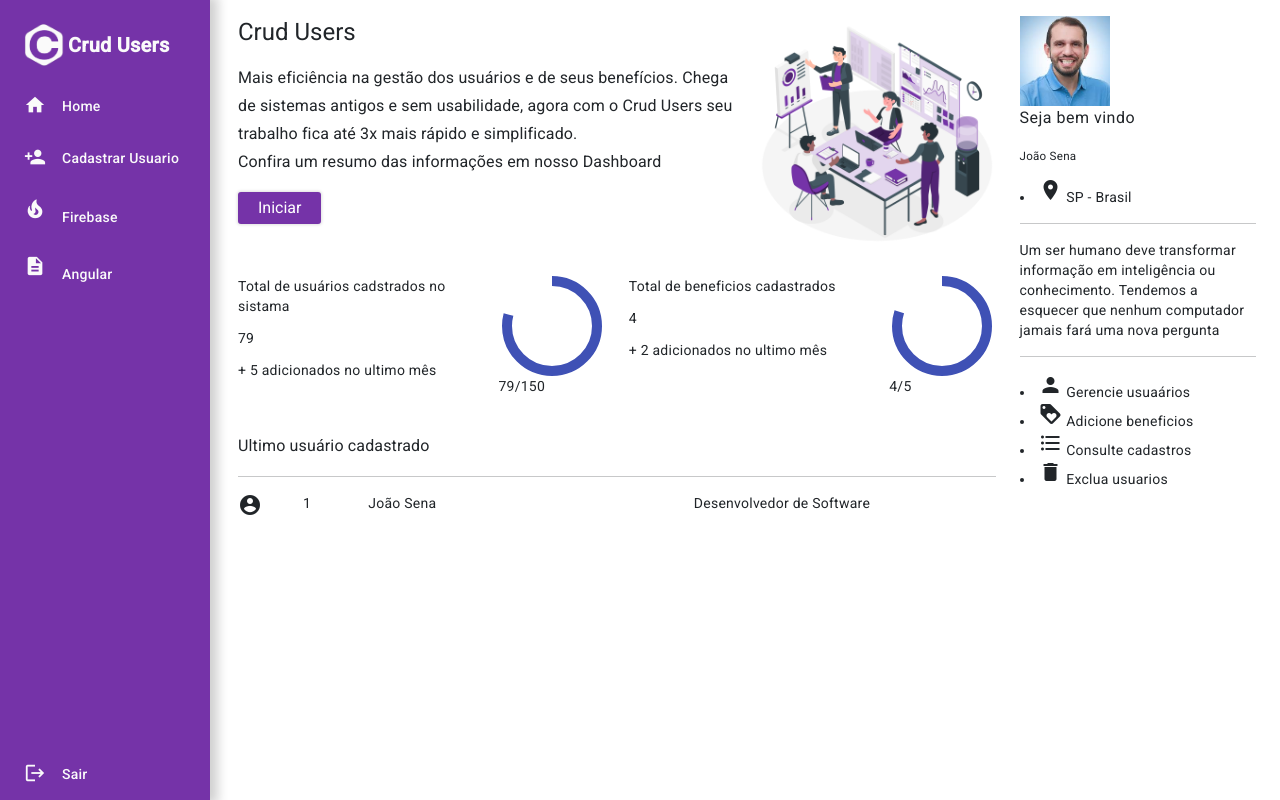
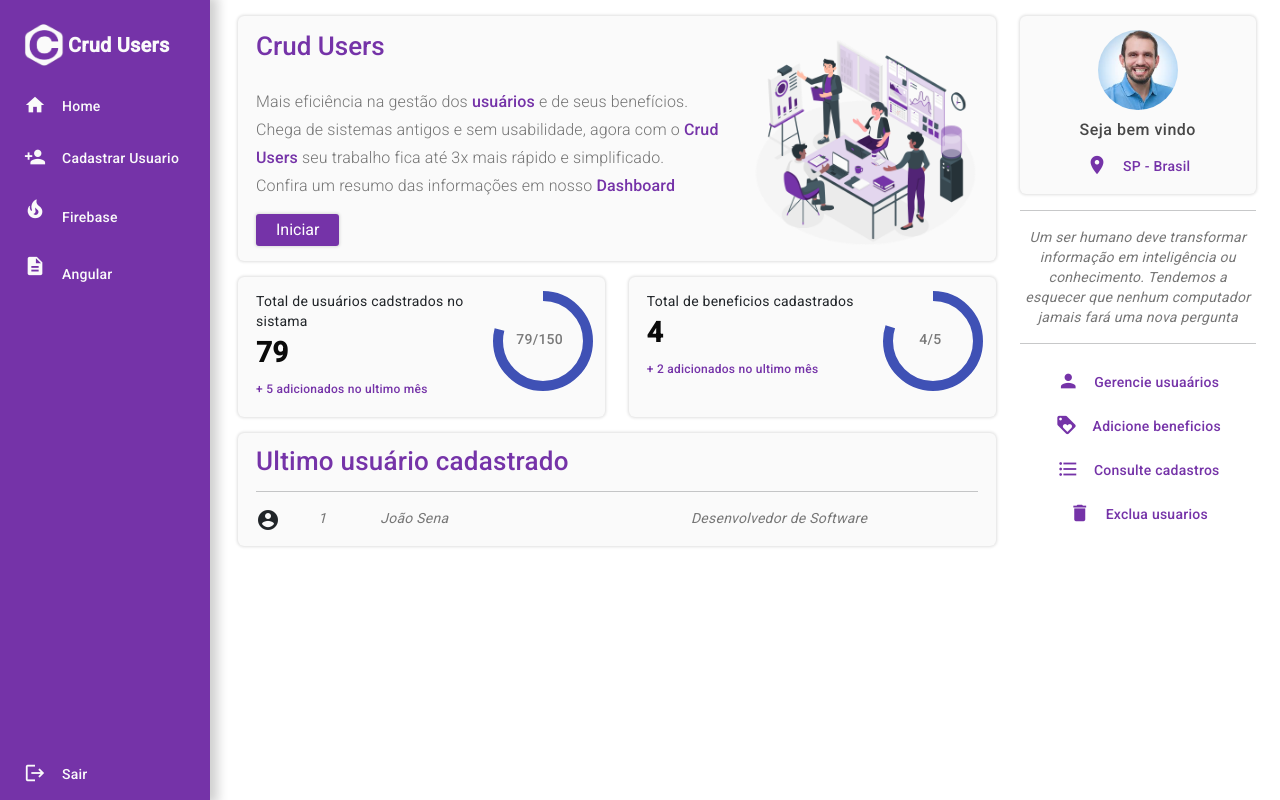
Before and after one commit to marcosalexandria/curso-angular-17-firebase, an Angular app in the folder crud-usuarios/: page /home in a window 1280 px wide. Built offline with nearby package versions, Linux system fonts and the light colour scheme.

Commit message:
feat: termina a estrutura e estilo da ágina home
Aula: 23. Pt.3 - Estrutura da tela Home CSS + Typescript

```diff
--- a/crud-usuarios/src/app/pages/home/home.component.html
+++ b/crud-usuarios/src/app/pages/home/home.component.html
@@ -1,18 +1,20 @@
-<app-menu></app-menu>
 
-<div class="container-fluid pt-3 ">
+<div class="teste">
+  <app-menu></app-menu>
+<div class="container-fluid pt-3">
+
   <div class="row">
     <!-- Lado esquerdo da tela-->
-    <div class="col-12 col-lg-9">
+    <div class="col-12 col-lg-9 container-fluid">
 
       <div class="card-info">
         <div class="row">
           <div class="col-12 col-md-8">
             <h1 class="titulo"> Crud Users </h1>
 
-            <h3 class="subtitulo">Mais eficiência na gestão dos usuários e de seus benefícios. Chega de sistemas antigos
-              e sem usabilidade, agora com o Crud Users seu trabalho fica até 3x mais rápido e simplificado.<br />
-              Confira um resumo das informações em nosso Dashboard</h3>
+            <h3 class="subtitulo">Mais eficiência na gestão dos <span>usuários</span> e de seus benefícios. Chega de sistemas antigos
+              e sem usabilidade, agora com o <span>Crud Users</span>  seu trabalho fica até 3x mais rápido e simplificado.<br />
+              Confira um resumo das informações em nosso <span>Dashboard</span></h3>
 
             <app-button textoBotao="Iniciar" routerLink="/usuarios"></app-button>
 
@@ -25,7 +27,7 @@
         </div>
       </div>
 
-      <div class="row mt-4">
+      <div class="row mt-3">
 
         <!--Card spinner Esquerda-->
         <div class="col-6">
@@ -70,7 +72,7 @@
         </div>
 
         <!--Card uruário cadastrado-->
-        <div class="col-12 mt-4">
+        <div class="col-12 mt-3">
           <div class="card-info">
             <h3 class="titulo">Ultimo usuário cadastrado</h3>
             <hr class="hr">
@@ -95,13 +97,13 @@
     </div>
 
     <!-- Lado direito da tela-->
-    <div class="col-12 col-lg-3">
+    <div class="col-12 col-lg-3 container-perfil">
 
       <!-- Perfil-->
       <div class="card-info">
-        <img src="assets/perfil.jpg" class="img-perfil" width="90px">
+        <img src="assets/perfil.jpg" class="img-perfil">
         <h4>Seja bem vindo</h4>
-        <h5>João Sena</h5>
+        <h5> {{userName}} </h5>
         <li><mat-icon>location_on</mat-icon> SP - Brasil</li>
       </div>
 
@@ -119,3 +121,5 @@
 
   </div>
 </div>
+
+</div>
--- a/crud-usuarios/src/app/pages/home/home.component.scss
+++ b/crud-usuarios/src/app/pages/home/home.component.scss
@@ -0,0 +1,106 @@
+.card-info{
+  background: #fafafa;
+  padding: 14px 18px 6px 18px;
+  border-radius: 6px;
+  box-shadow: 0px 0px 3px 1px #0a0a0a20;
+}
+
+.titulo{
+  font-size: 26px;
+  font-weight: 500;
+  padding: 0;
+  margin: 0 !important;
+  color: var(--primary-color);
+}
+
+.subtitulo{
+  font-size: 16px;
+  font-weight: 300;
+  margin: 0;
+  padding: 26px 0px 14px 0px;
+  color: var(--gray-color);
+  span{ color: var(--primary-color); font-weight: 500;}
+}
+
+/*Card spinner*/
+.text-card{
+  font-size: 16px;
+  font-weight: 500;
+  color: #888;
+  margin-bottom: 18px;
+}
+
+.numero-card{
+  font-size: 28px;
+  font-weight: bold;
+  color: #0a0a0a;
+  margin-bottom: 16px;
+}
+
+.destaque-card{
+  font-size: 12px;
+  font-weight: 500;
+  color: var(--primary-color);
+  margin-bottom: 0;
+}
+
+.info-spinner{
+  font-size: 14px;
+  font-weight: 500;
+  color: #797979;
+  text-align: center;
+  position: relative;
+  top: -62px;
+  margin: 0 auto;
+}
+
+//lado direito, perfil
+li{
+  font-size: 14px;
+  font-weight: 500;
+  color: #868686;
+  padding: 10px 0px;
+  margin: 0;
+  display: flex;
+  align-items: center;
+  border-bottom: 1px solid #dbdbdb;
+  mat-icon{
+    margin-right: 14px;
+    font-size: 22px;
+  }
+}
+
+.img-perfil{
+  border-radius: 50%;
+  width: 40%;
+}
+
+.container-perfil{
+  text-align: center;
+
+  h4{
+    font-size: 16px;
+    color: #474747;
+    font-weight: 500;
+    margin: 8px 0px 0px 0px;
+  }
+
+  h5{
+    font-size: 14px;
+    color: #6d6d6d;
+    font-weight: 400;
+    margin: 2px 0px 0px 0px;
+  }
+
+  li{
+    justify-content: center;
+    color: var(--primary-color);
+    border: none;
+  }
+}
+
+.texto-p{
+  font-size: 14px;
+  font-style: italic;
+  color: #767676;
+}
--- a/crud-usuarios/src/app/pages/home/home.component.ts
+++ b/crud-usuarios/src/app/pages/home/home.component.ts
@@ -7,4 +7,9 @@ import { Component } from '@angular/core';
 })
 export class HomeComponent {
 
+  userName: string | null;
+
+  ngOnInit(){
+    this.userName = sessionStorage.getItem('user');
+  }
 }
```
